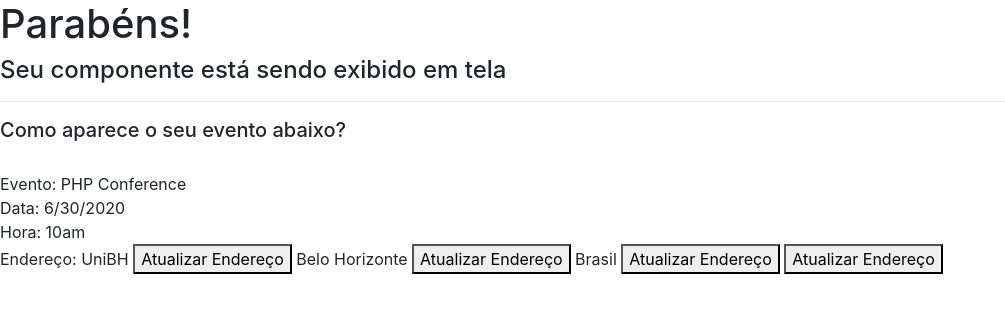
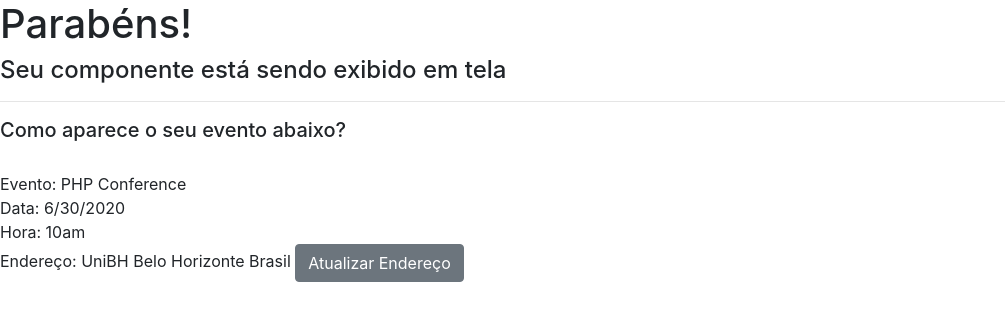
Before and after one commit to samaraduarte/Angular-Aula2, an Angular app: page / in a window 1280 px wide. Shown: the top 320 px of the page, without its empty margins (0-1005 px from the left). Built offline with nearby package versions, Linux system fonts and the light colour scheme.

Commit message:
Ultimo exercico (não esta mostrando na tela)

```diff
--- a/src/app/eventos/endereco/endereco.component.html
+++ b/src/app/eventos/endereco/endereco.component.html
@@ -2,5 +2,4 @@
 {{ cidade }}
 {{ pais }}
 
-
-<button (click)="atualizaEndereco()">Atualizar Endereço</button>
+<button type="button" class="btn btn-secondary" (click)="atualizaEndereco()">Atualizar Endereço</button>
--- a/src/app/eventos/eventos.component.html
+++ b/src/app/eventos/eventos.component.html
@@ -13,13 +13,12 @@
   <div>
     Hora: {{ evento?.time }}
   </div>
-
   <div *ngIf="evento.location">
     Endereço:
-      <app-endereco [endereco]="evento?.location?.address"></app-endereco>
-      <app-endereco [cidade]="evento?.location?.city"></app-endereco>
-      <app-endereco [pais]="evento?.location?.country" ></app-endereco>
-      <app-endereco (atualizarEndereco)="receberEnderecoAtualizado($event)"></app-endereco>
+    <app-endereco [endereco]="evento?.location?.address"
+      [cidade]="evento?.location?.city"
+      [pais]="evento?.location?.country"
+      (atualizarEndereco)="receberEnderecoAtualizado($event)">
+    </app-endereco>
+  </div>
 </div>
-
-</div>
--- a/src/app/eventos/eventos.component.ts
+++ b/src/app/eventos/eventos.component.ts
@@ -1,5 +1,5 @@
 import { EnderecoComponent } from './endereco/endereco.component';
-import { Component, OnInit, Output } from '@angular/core';
+import { Component, OnInit, Input } from '@angular/core';
 import { FormsModule } from '@angular/forms';
 @Component({
   selector: 'app-eventos',
@@ -24,5 +24,7 @@ export class EventosComponent implements OnInit {
   receberEnderecoAtualizado($event) {
     this.evento = Object.values($event);
     console.log($event);
+    $event.atualizaEndereco();
+
  }
 }
```
